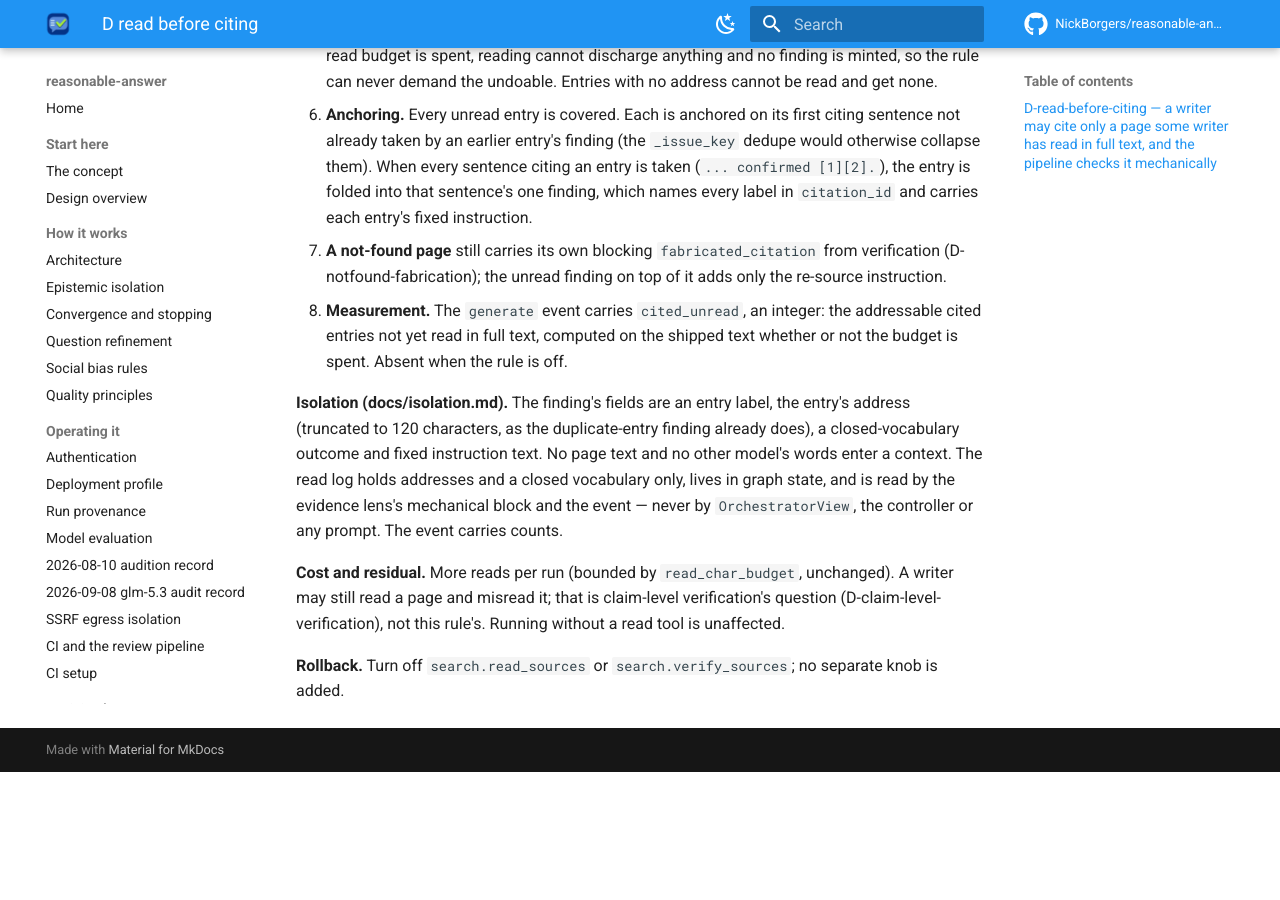
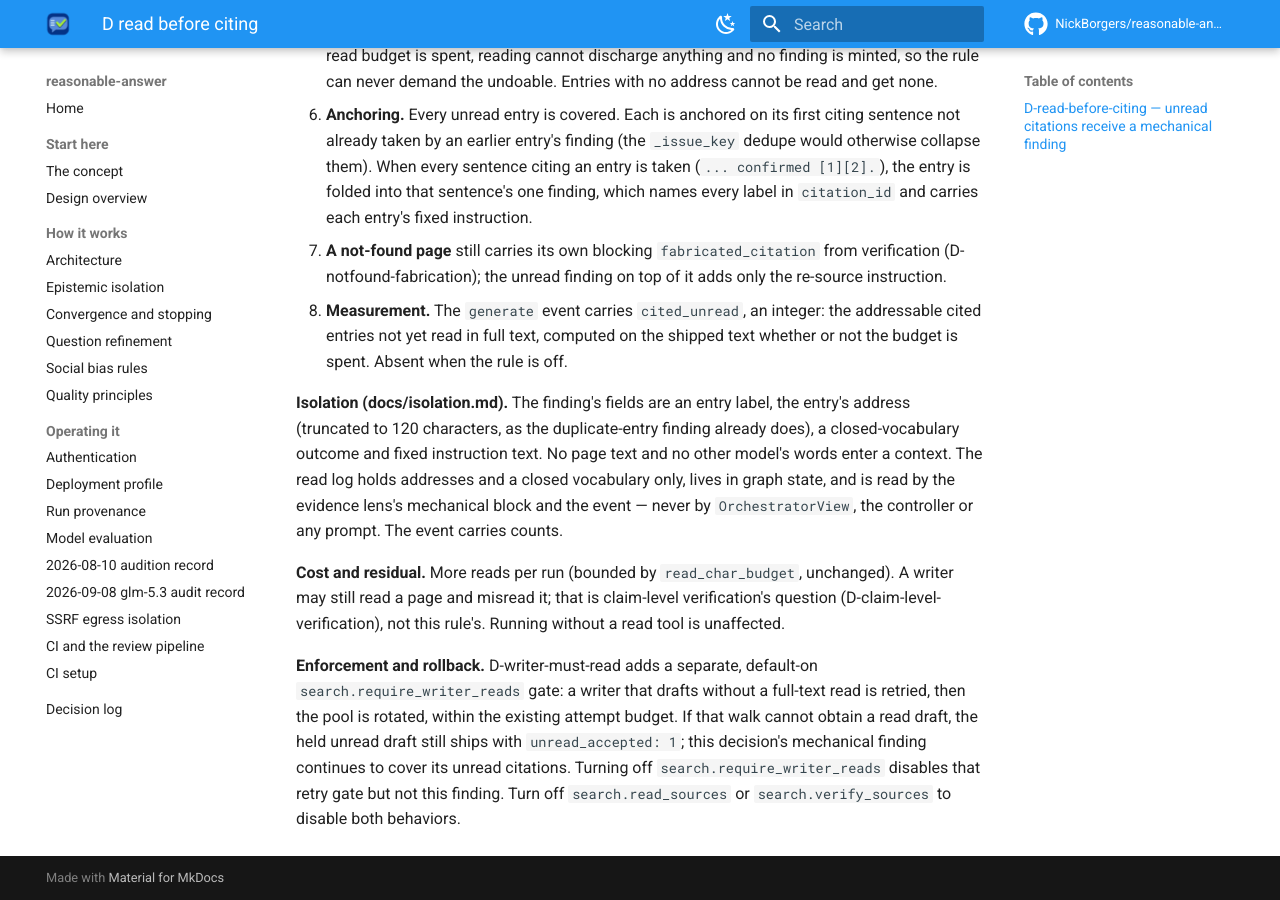
Before and after one commit to NickBorgers/reasonable-answer, an MkDocs documentation site: the page built from docs/decisions/D-read-before-citing.md, in a window 1280 px wide and 900 px high, scrolled down 1259 px. Built offline with MkDocs 1.6.1 and Material for MkDocs 9.7.7, drawn with Linux system fonts in a browser that asks for light colours; comment, search, counter and statistics services are not loaded; before the commit the page ends 2031 px from its top, so only the background shows below that; some of the changed text lies outside the part shown.

Commit message:
fix: address reviewer findings (cycle 1, cold)
Addressed all six blockers: reconciled the older citation decision and operator docs with the bounded retry/fallback contract, registered the QP1/QP5/QP7/QP10 application, and added isolation, ops-splice, and partial-read regression coverage. The full offline suite passes (2161 tests) and Ruff passes.

Addressed:
  - docs/docs-read-before-citing-contract-1
  - docs/docs-writer-read-rollback-1
  - quality/qual-principles-drift-1
  - test/test-isolation-unread-fields
  - test/test-ops-unread-branch
  - test/test-partial-read-bypass

```diff
--- a/docs/decisions/D-read-before-citing.md
+++ b/docs/decisions/D-read-before-citing.md
@@ -1,4 +1,4 @@
-## D-read-before-citing — a writer may cite only a page some writer has read in full text, and the pipeline checks it mechanically
+## D-read-before-citing — unread citations receive a mechanical finding
 
 **The finding.** `read_source` has been offered to writers since D-writer-source-reads, and a
 reviser may reopen the draft's own citations since D-writer-rereads-cited-sources, but both are
@@ -63,4 +63,10 @@
 still read a page and misread it; that is claim-level verification's question (D-claim-level-verification),
 not this rule's. Running without a read tool is unaffected.
 
-**Rollback.** Turn off `search.read_sources` or `search.verify_sources`; no separate knob is added.
+**Enforcement and rollback.** D-writer-must-read adds a separate, default-on
+`search.require_writer_reads` gate: a writer that drafts without a full-text read is retried, then
+the pool is rotated, within the existing attempt budget. If that walk cannot obtain a read draft,
+the held unread draft still ships with `unread_accepted: 1`; this decision's mechanical finding
+continues to cover its unread citations. Turning off `search.require_writer_reads` disables that
+retry gate but not this finding. Turn off `search.read_sources` or `search.verify_sources` to disable
+both behaviors.
```
Also changed, not shown: README.md (+7 -1 lines), docs/concepts.md (+6 -1 lines), docs/quality-principles.md (+6 -0 lines), 2 other files.
